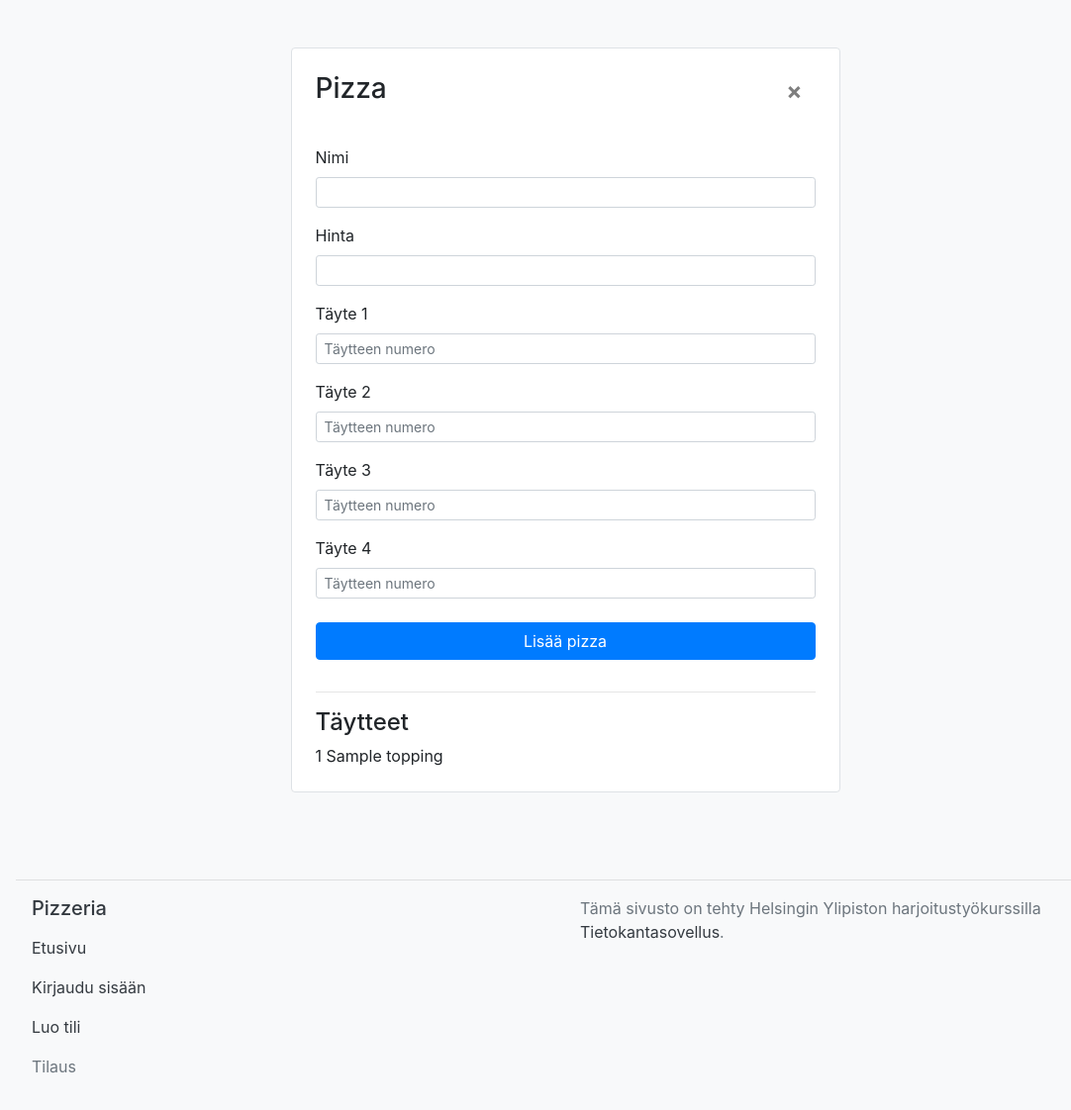
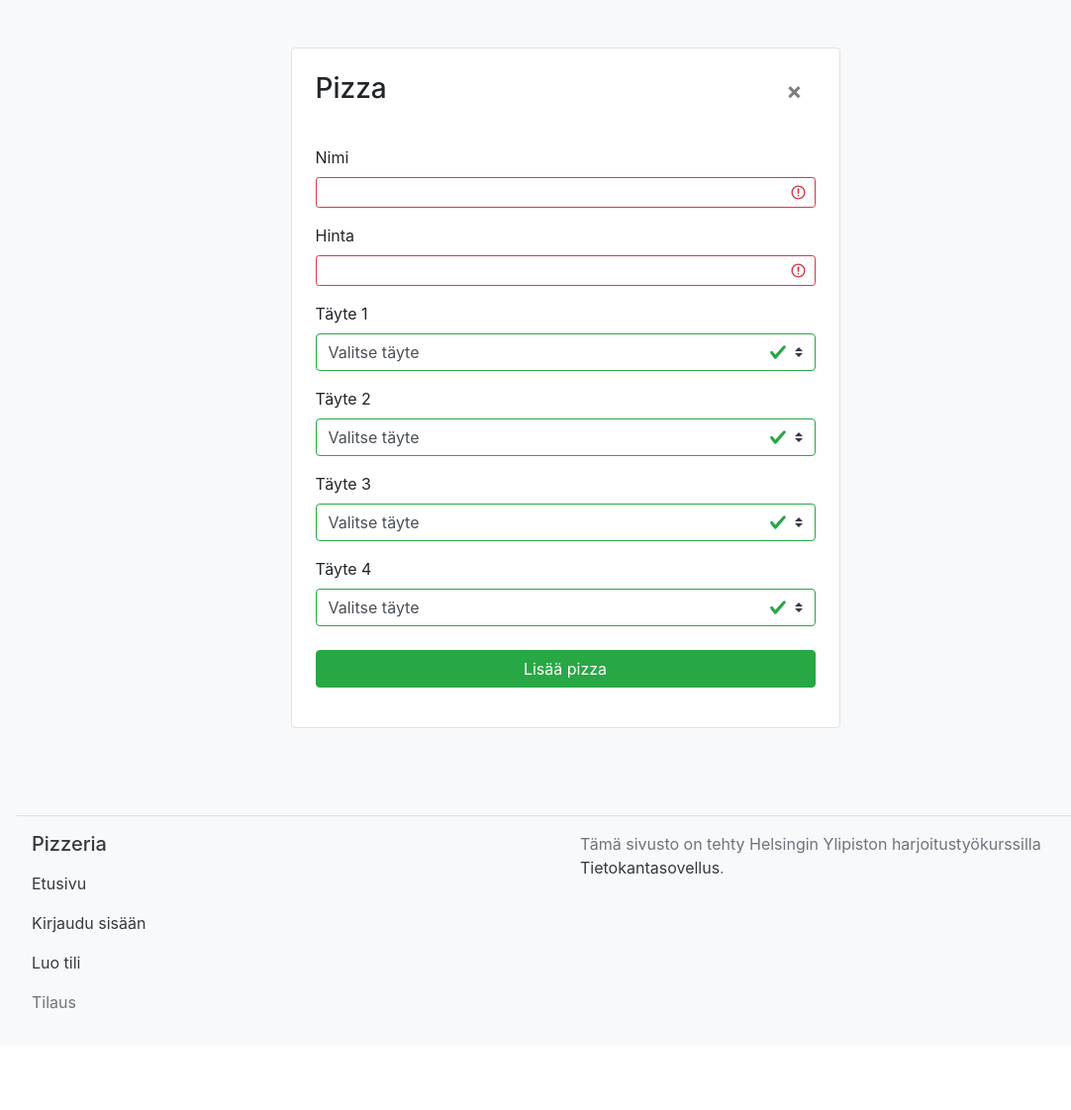
Before and after one commit to juissijohtaja/Pizzapalvelu, a Flask app: page /pizzat/uusi/ in a window 1280 px wide. Shown: the part 56-1178 px from the top of the page at 99% size, without its empty margins (69-1151 px from the left). After the commit the page ends 1076 px from the top, so only its background shows below. Run offline with Flask 2, Linux system fonts and the light colour scheme; a user stored in the database is signed in; tables that the repository leaves empty hold one stand-in row (values such as "Sample post"); some libraries are stand-ins or nearby versions; some web fonts are replaced.

Commit message:
pizza form validation

```diff
--- a/application/pizzas/forms.py
+++ b/application/pizzas/forms.py
@@ -1,28 +1,41 @@
 from flask_wtf import FlaskForm
-from wtforms import BooleanField, StringField, IntegerField, validators, SelectField
+from wtforms import BooleanField, StringField, IntegerField, SelectField
+from wtforms.validators import InputRequired, required, Length, optional
+from application.toppings.models import Topping
+
 
 class PizzasForm(FlaskForm):
-    name = StringField('Nimi', [validators.Length(min=2)], render_kw={'class':'form-control form-control-sm'})
-    price = IntegerField('Hinta', [validators.required()], render_kw={'class':'form-control form-control-sm'})
-    infoText = {'placeholder': 'Täytteen numero', 'class':'form-control form-control-sm'}
+    name = StringField('Nimi', [required(), Length(min=2, max=50)], render_kw={'class':'form-control form-control-sm', 'pattern':'.{2,50}'})
+    price = IntegerField('Hinta', [required()], render_kw={'class':'form-control form-control-sm'})
 
-    topping1 = IntegerField('Täyte 1', [validators.required()], render_kw=infoText)
-    topping2 = IntegerField('Täyte 2', [validators.optional()], render_kw=infoText)
-    topping3 = IntegerField('Täyte 3', [validators.optional()], render_kw=infoText)
-    topping4 = IntegerField('Täyte 4', [validators.optional()], render_kw=infoText)
+    topping1 = SelectField('Täyte 1', [required()], render_kw={'class':'custom-select'}, coerce=int)
+    topping2 = SelectField('Täyte 2', render_kw={'class':'custom-select'}, coerce=int)
+    topping3 = SelectField('Täyte 3', render_kw={'class':'custom-select'}, coerce=int)
+    topping4 = SelectField('Täyte 4', render_kw={'class':'custom-select'}, coerce=int)
 
     class Meta:
         csrf = False
 
+    def __init__(self, *args, **kwargs):
+        super(PizzasForm, self).__init__(*args, **kwargs)
+
+        choices = [(0, "Valitse täyte")]
+        for topping in Topping.query.order_by(Topping.id).all():
+            choices.append((topping.id, topping.name))
+        self.topping1.choices = choices
+        self.topping2.choices = self.topping1.choices
+        self.topping3.choices = self.topping1.choices
+        self.topping4.choices = self.topping1.choices
+
 class PizzasEditForm(FlaskForm):
-    name = StringField('Nimi', [validators.Length(min=2)], render_kw={'class':'form-control form-control-sm'})
-    price = IntegerField('Hinta', [validators.required()], render_kw={'class':'form-control form-control-sm'})
+    name = StringField('Nimi', [Length(min=2)], render_kw={'class':'form-control form-control-sm'})
+    price = IntegerField('Hinta', [required()], render_kw={'class':'form-control form-control-sm'})
     infoText = {'placeholder': 'Täytteen numero', 'class':'form-control form-control-sm'}
 
-    topping1 = IntegerField('Täyte 1', [validators.required()], render_kw=infoText)
-    topping2 = IntegerField('Täyte 2', [validators.optional()], render_kw=infoText)
-    topping3 = IntegerField('Täyte 3', [validators.optional()], render_kw=infoText)
-    topping4 = IntegerField('Täyte 4', [validators.optional()], render_kw=infoText)
+    topping1 = IntegerField('Täyte 1', [required()], render_kw=infoText)
+    topping2 = IntegerField('Täyte 2', [optional()], render_kw=infoText)
+    topping3 = IntegerField('Täyte 3', [optional()], render_kw=infoText)
+    topping4 = IntegerField('Täyte 4', [optional()], render_kw=infoText)
 
     class Meta:
         csrf = False
--- a/application/pizzas/views.py
+++ b/application/pizzas/views.py
@@ -75,22 +75,24 @@ def pizzas_create():
     topping4 = form.topping4.data
 
     topping_ids = []
-    if topping1 not in topping_ids:
+    if topping1 not in topping_ids and topping1 is not None:
         topping_ids.append(topping1)
-    if topping2 not in topping_ids:
+    if topping2 not in topping_ids and topping2 is not None:
         topping_ids.append(topping2)
-    if topping3 not in topping_ids:
+    if topping3 not in topping_ids and topping3 is not None:
         topping_ids.append(topping3)
-    if topping4 not in topping_ids:
+    if topping4 not in topping_ids and topping4 is not None:
         topping_ids.append(topping4)
 
     if not form.validate():
         return render_template("pizzas/new.html", form = form, toppings = Topping.query.all(), error = "Tarkista lomake.")
 
+    topping_ids.sort()
     for id in topping_ids:
         topping=Topping.query.get(id)
         if topping is not None:
             p.toppings.append(topping)
+
 
     db.session().add(p)
     db.session().commit()
--- a/application/templates/layout.html
+++ b/application/templates/layout.html
@@ -95,5 +95,26 @@
       <script src="https://code.jquery.com/jquery-3.4.1.slim.min.js" integrity="sha384-J6qa4849blE2+poT4WnyKhv5vZF5SrPo0iEjwBvKU7imGFAV0wwj1yYfoRSJoZ+n" crossorigin="anonymous"></script>
       <script src="https://cdn.jsdelivr.net/npm/popper.js@1.16.0/dist/umd/popper.min.js" integrity="sha384-Q6E9RHvbIyZFJoft+2mJbHaEWldlvI9IOYy5n3zV9zzTtmI3UksdQRVvoxMfooAo" crossorigin="anonymous"></script>
       <script src="https://stackpath.bootstrapcdn.com/bootstrap/4.4.1/js/bootstrap.min.js" integrity="sha384-wfSDF2E50Y2D1uUdj0O3uMBJnjuUD4Ih7YwaYd1iqfktj0Uod8GCExl3Og8ifwB6" crossorigin="anonymous"></script>
+
+      <script>
+        // Example starter JavaScript for disabling form submissions if there are invalid fields
+        (function() {
+          'use strict';
+          window.addEventListener('load', function() {
+            // Fetch all the forms we want to apply custom Bootstrap validation styles to
+            var forms = document.getElementsByClassName('needs-validation');
+            // Loop over them and prevent submission
+            var validation = Array.prototype.filter.call(forms, function(form) {
+              form.addEventListener('submit', function(event) {
+                if (form.checkValidity() === false) {
+                  event.preventDefault();
+                  event.stopPropagation();
+                }
+                form.classList.add('was-validated');
+              }, false);
+            });
+          }, false);
+        })();
+      </script>
     </body>
   </html>
--- a/application/templates/pizzas/list.html
+++ b/application/templates/pizzas/list.html
@@ -8,7 +8,7 @@
     </div>
     <div class="col-auto">
       <p>
-        <a class="btn btn-primary" href="{{ url_for('pizzas_form') }}" role="button"><i class="fas fa-plus"></i> Lisää pizza</a>
+        <a class="btn btn-info" href="{{ url_for('pizzas_form') }}" role="button"><i class="fas fa-plus"></i> Lisää pizza</a>
       </p>
     </div>
   </div>
--- a/application/templates/pizzas/new.html
+++ b/application/templates/pizzas/new.html
@@ -20,7 +20,7 @@
           </button>
         </div>
       {% endif %}
-      <form class="py-3" method="POST" action="{{ url_for('pizzas_create') }}">
+      <form class="py-3 needs-validation was-validated" novalidate method="POST" action="{{ url_for('pizzas_create') }}">
         <div class="form-group">
           {{ form.name.label }}
           {{ form.name }}
@@ -45,19 +45,10 @@
           {{ form.topping4.label }}
           {{ form.topping4 }}
         </div>
-        <button type="submit" class="btn btn-primary btn-block mt-4">Lisää pizza</button>
+        <button type="submit" class="btn btn-success btn-block mt-4">Lisää pizza</button>
       </form>
-      <hr>
-      <h4>Täytteet</h4>
-      {% for topping in toppings %}
-        <span>{{ topping.id }} {{ topping.name }} </span>
-      {% endfor %}
     </div>
   </div>
 </div>
 
-
-
-
-
 {% endblock %}
--- a/application/templates/pizzas/pizza.html
+++ b/application/templates/pizzas/pizza.html
@@ -62,7 +62,7 @@
             {{ form.topping4 }}
           {% endif %}
         </div>
-        <button type="submit" class="btn btn-primary btn-block mt-4">Tallenna pizza</button>
+        <button type="submit" class="btn btn-success btn-block mt-4">Tallenna pizza</button>
       </form>
       <hr>
       <h6>Poista tämä pizza</h6>
```
